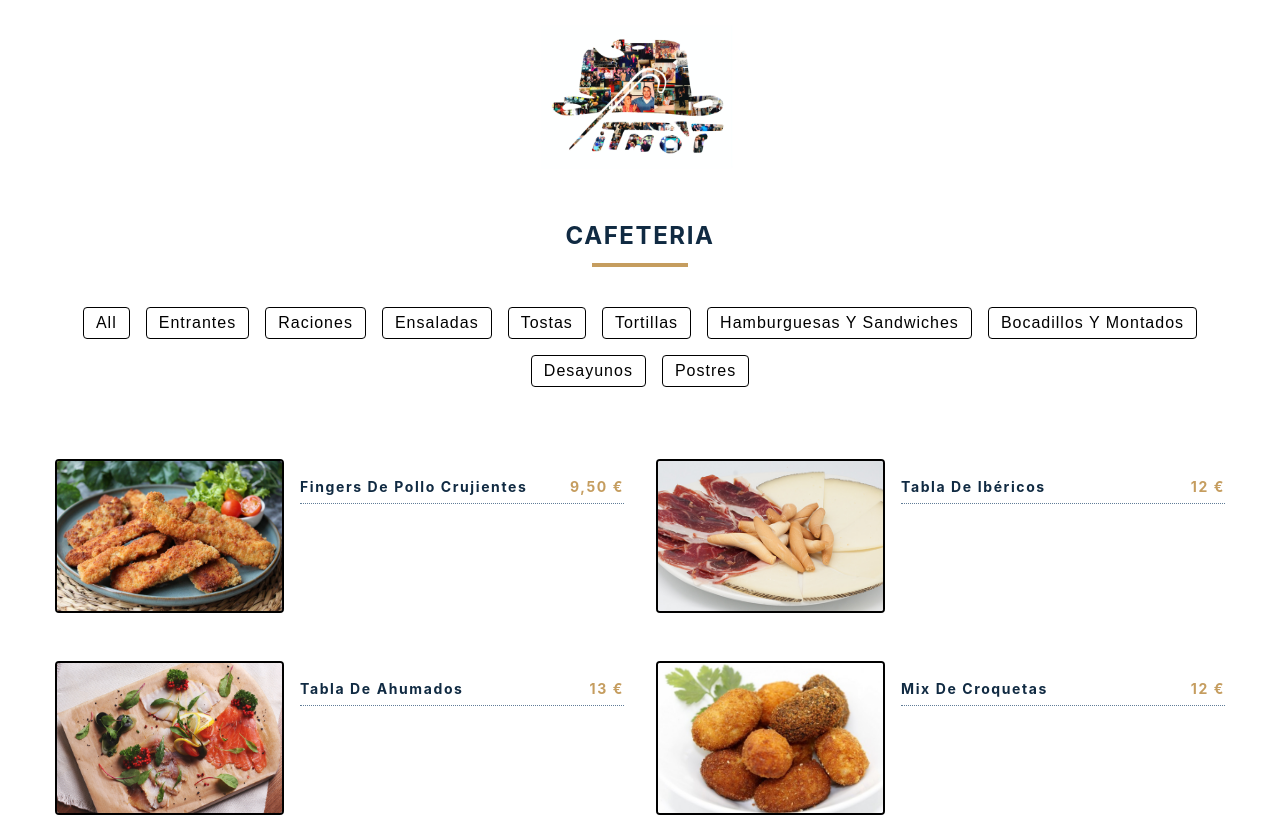
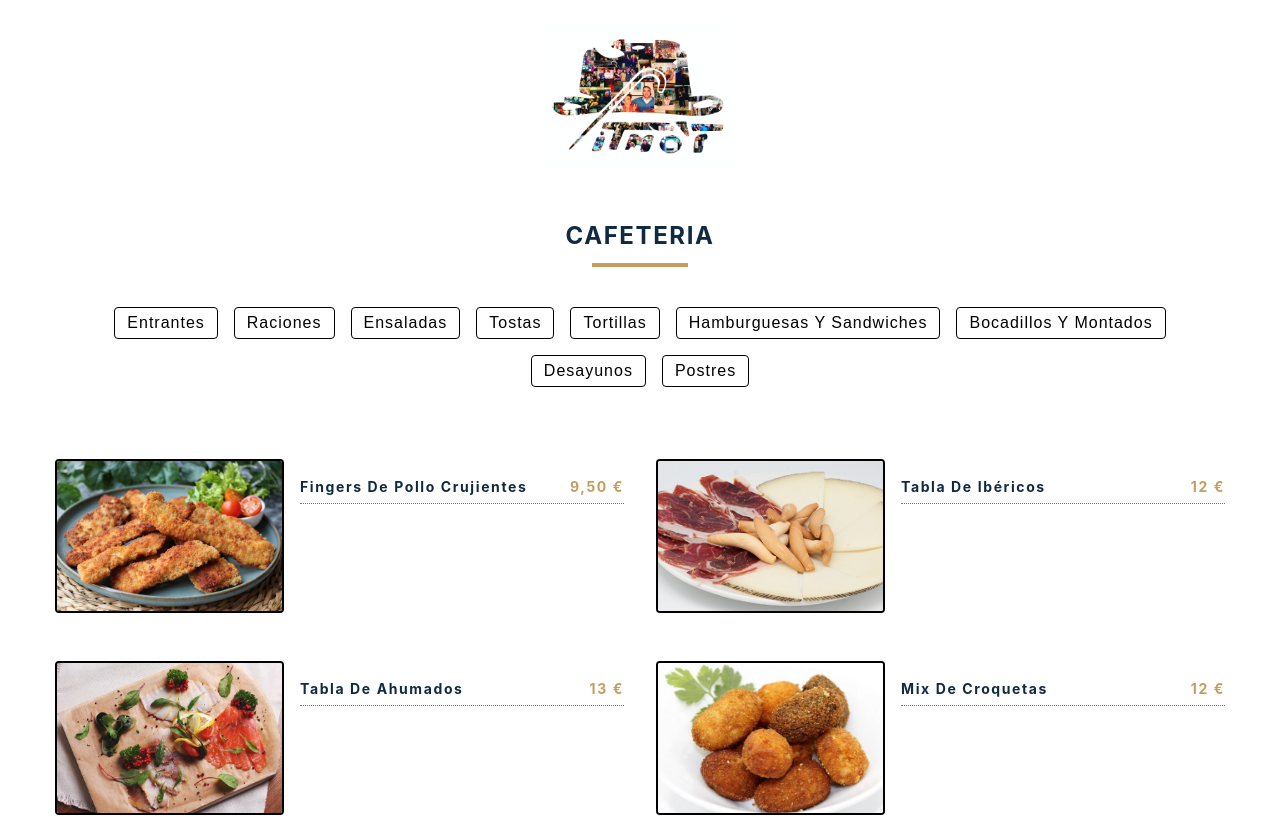
Before and after one commit to Zuzeido/tithos_cart, a React (Create React App) app: page /cafeteria in a window 1280 px wide. Shown: the top 817 px of the page. Built offline with nearby package versions, Linux system fonts and the light colour scheme.

Commit message:
delete all items

```diff
--- a/src/Cafeteria.js
+++ b/src/Cafeteria.js
@@ -5,7 +5,7 @@ import items from "./data";
 import logo from "./logo.jpeg";
 import Footer from "./Footer";
 
-const allCategories = ["all", ...new Set(items.map((item) => item.category))];
+const allCategories = [ ...new Set(items.map((item) => item.category))];
 
 const App = () => {
   const [menuItems, setMenuItems] = useState(items);
--- a/src/Menu.js
+++ b/src/Menu.js
@@ -4,7 +4,7 @@ const Menu = ({ items }) => {
   return (
     <div className="section-center">
       {items.map((item) => {
-        const { id, title, img, desc, price, alergenos } = item;
+        const { id, title, img, desc, price, } = item;
 
         return (
           <article key={id} className="menu-item">
```
Also changed, not shown: public/images/bg.jpg (added), src/alergenos/bg.jpg (added).
